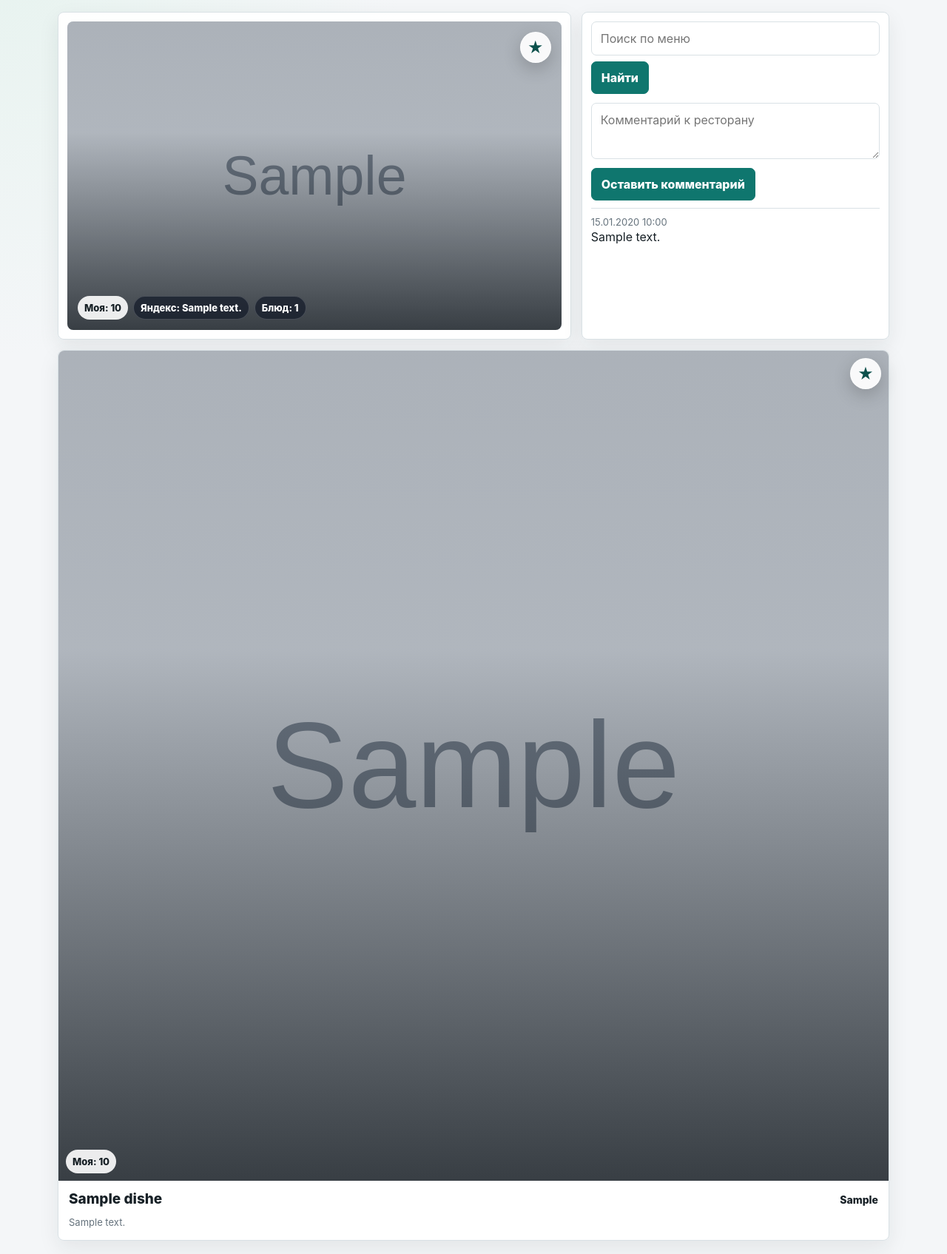
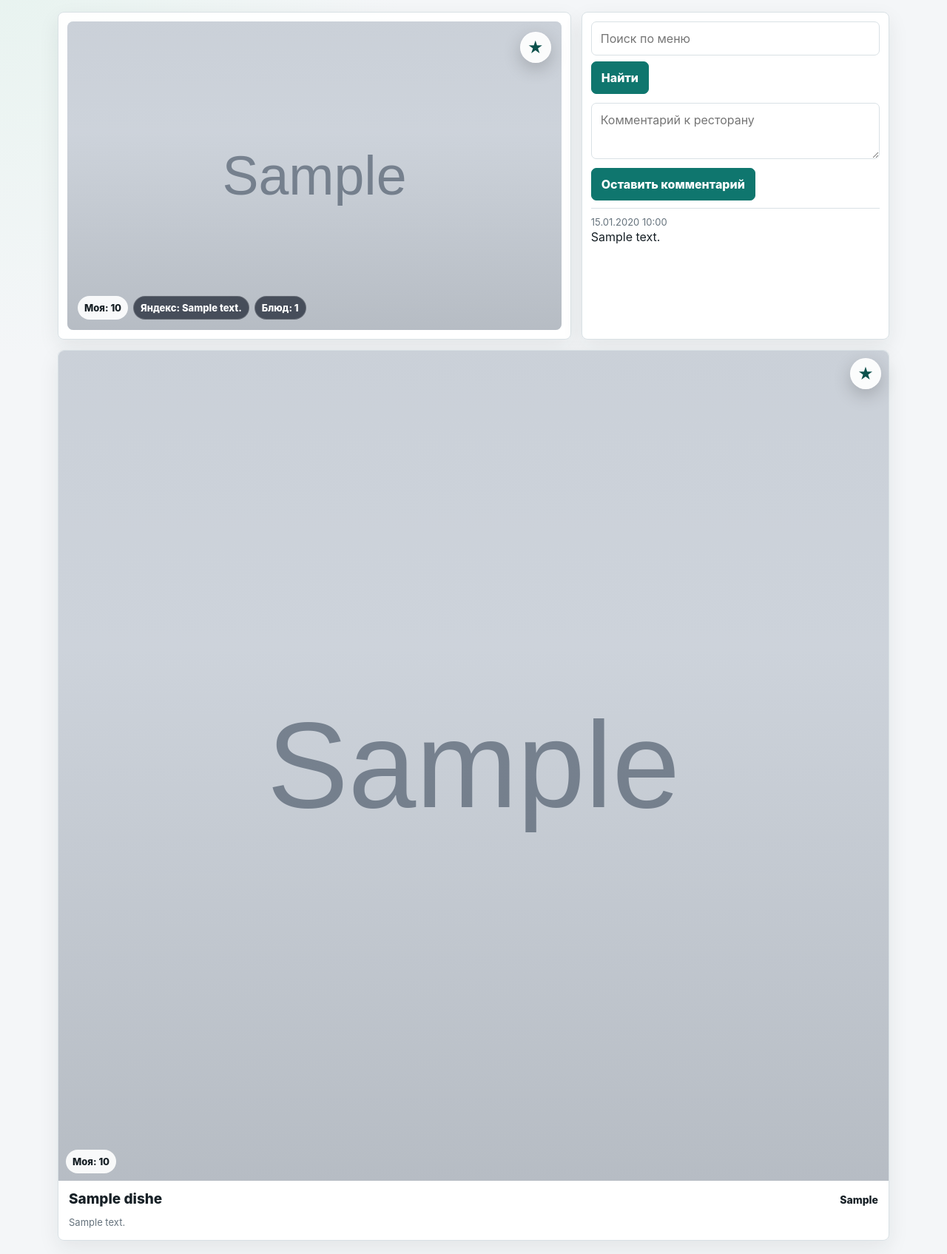
Before and after one commit to taton31/restaurant, a FastAPI app: a page that uses templates/base.html in a window 1280 px wide. Shown: the part 62-1757 px from the top of the page at 74% size. Run offline with FastAPI, Linux system fonts and the light colour scheme; tables that the repository leaves empty hold one stand-in row (values such as "Sample post"); grey boxes marked "Sample" are stand-in pictures; parts of the project's set-up code (start-up, migrations or seed data) failed here and were passed over.

Commit message:
Initial commit

```diff
--- a/templates/base.html
+++ b/templates/base.html
@@ -31,7 +31,7 @@
     .media-frame { position: relative; overflow: visible; border-radius: 8px; background: var(--surface-soft); }
     .restaurant .media-frame { height: 100%; }
     .restaurant .cover { height: 100%; aspect-ratio: auto; }
-    .image-overlay { position: absolute; inset: 0; z-index: 2; pointer-events: none; display: flex; flex-direction: column; justify-content: space-between; padding: 14px; background: linear-gradient(180deg, rgba(7, 13, 18, .20), rgba(7, 13, 18, .18) 36%, rgba(7, 13, 18, .76)); }
+    .image-overlay { position: absolute; inset: 0; z-index: 2; pointer-events: none; display: flex; flex-direction: column; justify-content: space-between; padding: 14px; background: linear-gradient(180deg, rgba(7, 13, 18, .05), rgba(7, 13, 18, .04) 36%, rgba(7, 13, 18, .15)); }
     .restaurant-overlay { color: white; }
     .restaurant-top, .overlay-top { display: flex; justify-content: flex-end; align-items: flex-start; gap: 8px; }
     .restaurant-bottom { display: grid; gap: 10px; }
```
